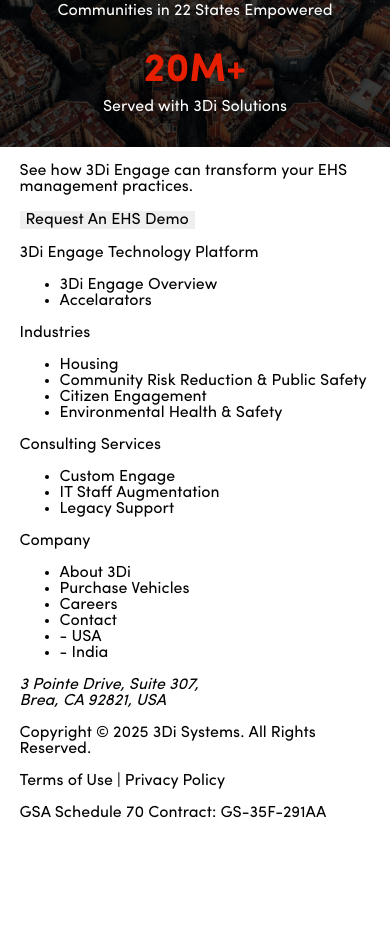
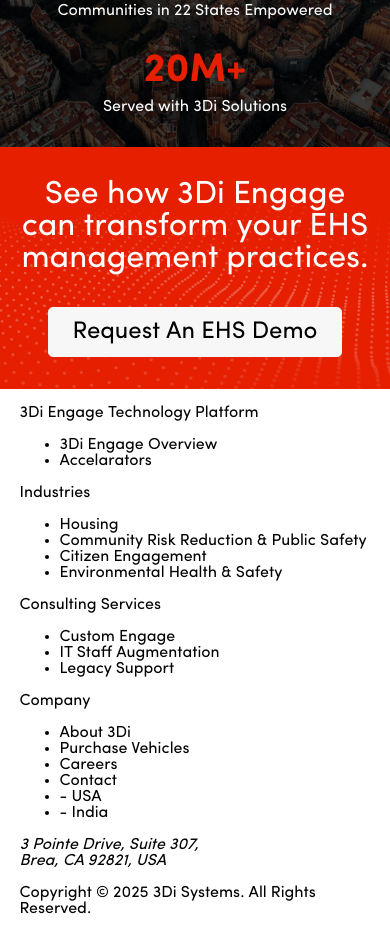
Before and after one commit to pixie-cheeks/task-assignment, a website built with Vite: page src/index.html in a window 390 px wide. Shown: the part 2732-3662 px from the top of the page. Before the commit the page ends 3569 px from the top, so only its background shows below. Built offline with nearby package versions, Linux system fonts and the light colour scheme.

Commit message:
Finish styling action section for mobile

```diff
--- a/src/index.html
+++ b/src/index.html
@@ -193,8 +193,10 @@
       </section>
 
       <section class="action-call">
-        <div class="page-container action-call">
-          <p>See how 3Di Engage can transform your EHS management practices.</p>
+        <div class="page-container action-call-container">
+          <p class="action-call__text">
+            See how 3Di Engage can transform your EHS management practices.
+          </p>
           <button class="button action-call__button">
             Request An EHS Demo
           </button>
--- a/src/main.css
+++ b/src/main.css
@@ -292,3 +292,31 @@
   margin: 0;
   color: white;
 }
+
+/* Action Section */
+.action-call {
+  background-image: url('assets/action-bg.png');
+  background-position: 50% center;
+  background-repeat: no-repeat;
+  background-size: cover;
+  text-align: center;
+  color: white;
+  font-size: 2rem;
+}
+
+.action-call-container {
+  padding: 1em 0;
+}
+
+.action-call__text {
+  margin: 0;
+  margin-bottom: 1em;
+}
+
+.action-call__button {
+  border: 1px solid #f7f7f7;
+  border-radius: 0.2em;
+  background-color: #f7f7f7;
+  padding: 0.5em 1em;
+  font-size: 1.5rem;
+}
```
Also changed, not shown: src/assets/action-bg.png (added).
